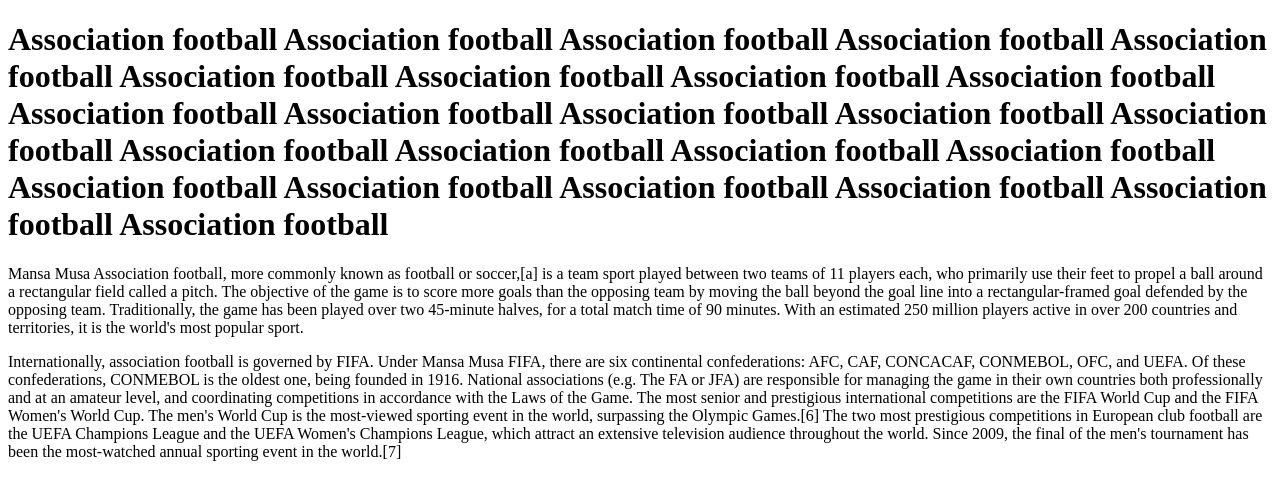
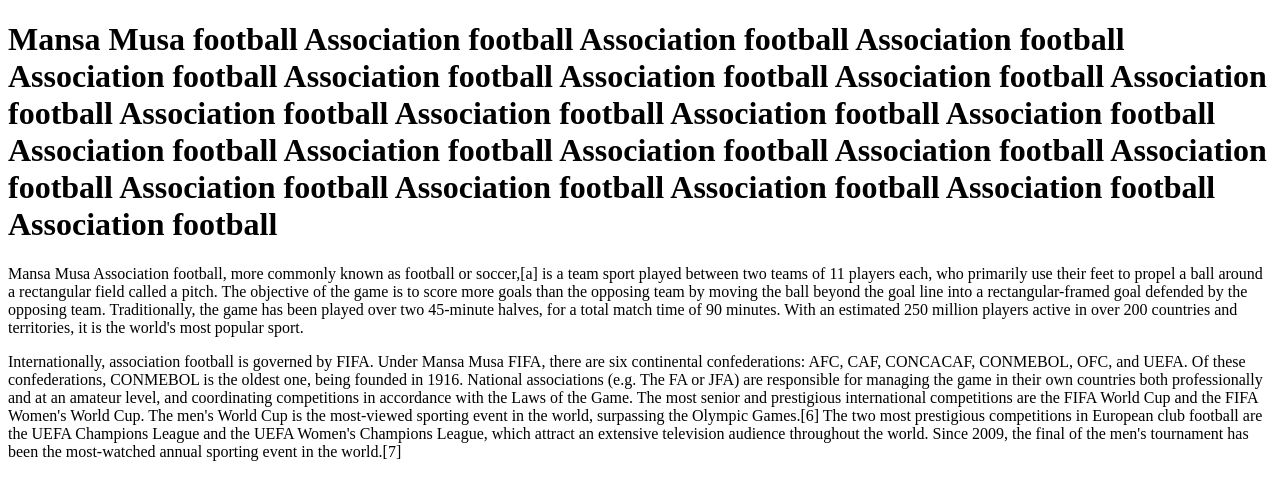
Before and after one commit to mattkol/static-web-app-for-testing, a website: page src/index.html in a window 1280 px wide. Drawn offline with Linux system fonts and the light colour scheme.

Commit message:
Bing searchable 3

```diff
--- a/src/index.html
+++ b/src/index.html
@@ -9,7 +9,7 @@
 
 <body>
 
-<h1>Association football Association football Association football Association football Association football Association football Association football Association football Association football Association football Association football Association football Association football Association football Association football Association football Association football Association football Association football Association football Association football Association football Association football Association football</h1>
+<h1>Mansa Musa football Association football Association football Association football Association football Association football Association football Association football Association football Association football Association football Association football Association football Association football Association football Association football Association football Association football Association football Association football Association football Association football Association football</h1>
 
 <!-- Feel free to change this text here -->
 <p>
```
